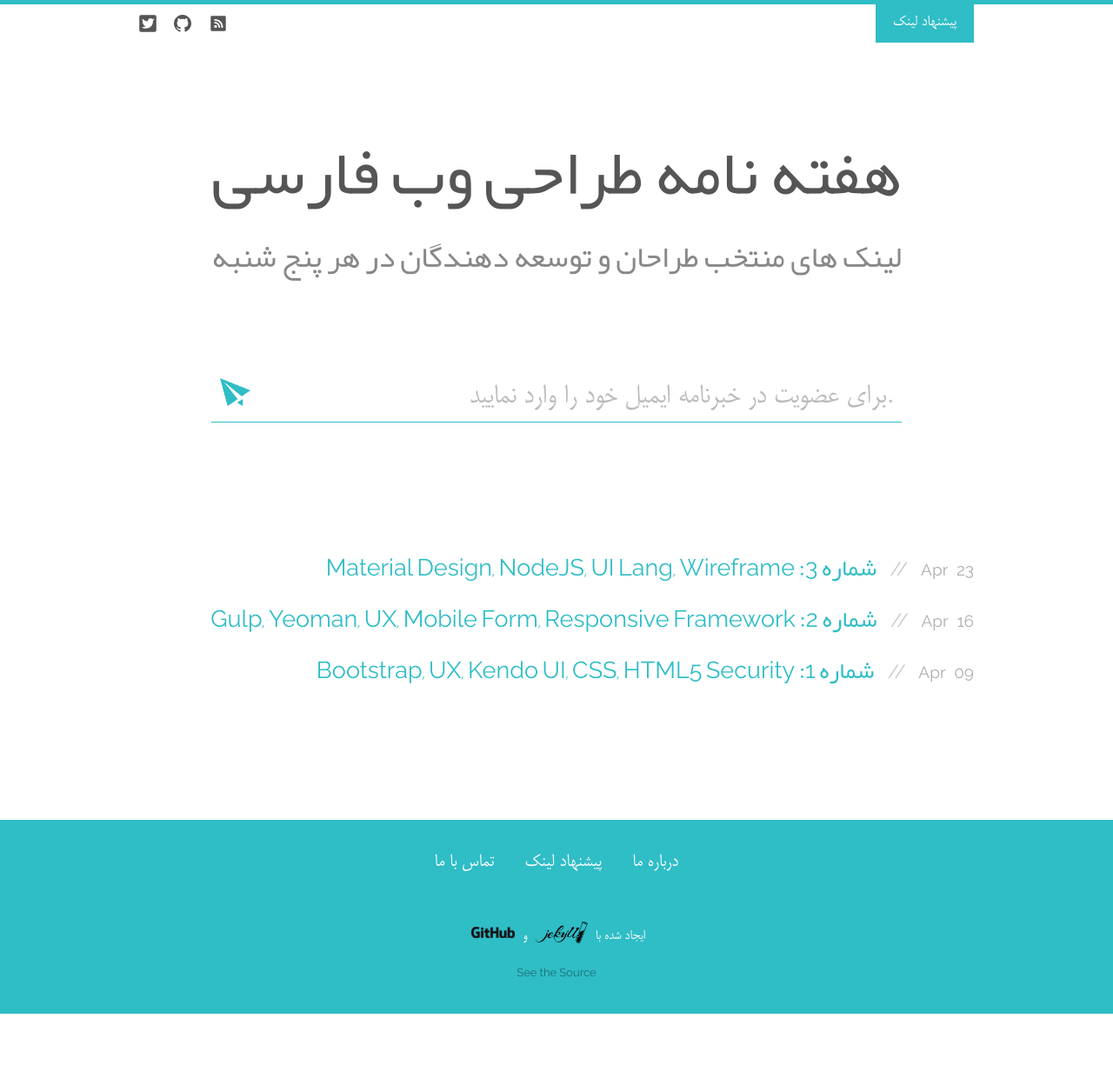
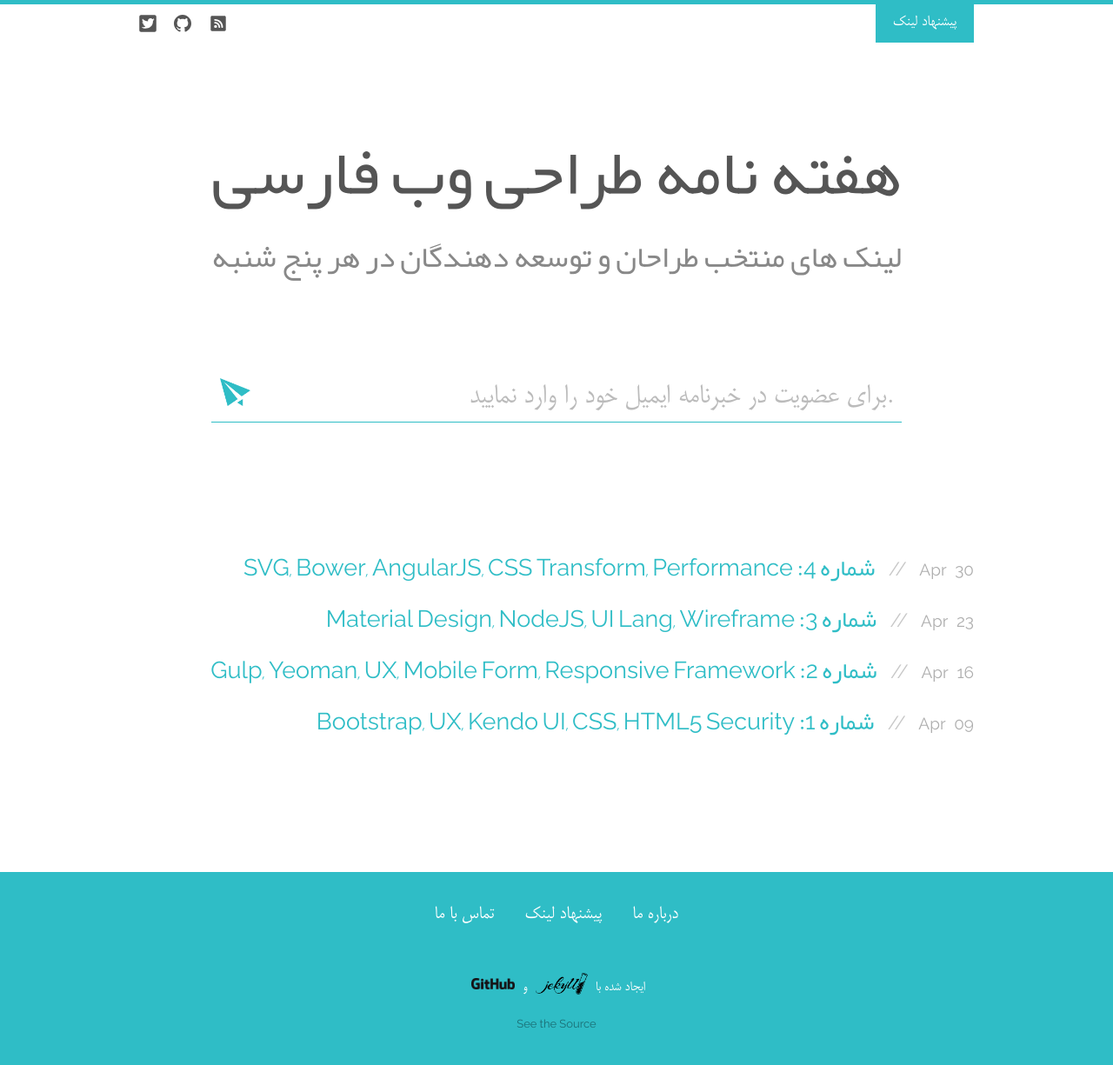
Before and after one commit to reyhoun/ui.toread, a Jekyll site: the page built from index.html, in a window 1280 px wide. Shown: the whole page at 87% size. Built offline with Jekyll 4.4.1, drawn with Linux system fonts in a browser that asks for light colours; before the commit the page ends 1166 px from its top, so only the background shows below that; grey boxes are pictures that could not be loaded.

Commit message:
Publish: Issue 4

```diff
--- a/issue/004/index.md
+++ b/issue/004/index.md
@@ -1,7 +1,7 @@
 ---
 layout: issue
-title: "شماره 4"
+title: "شماره 4: SVG, Bower, AngularJS, CSS Transform, Performance"
 date:   2015-04-30 12:41:12
 issue: "004"
-published: false
+published: true
 ---
```
